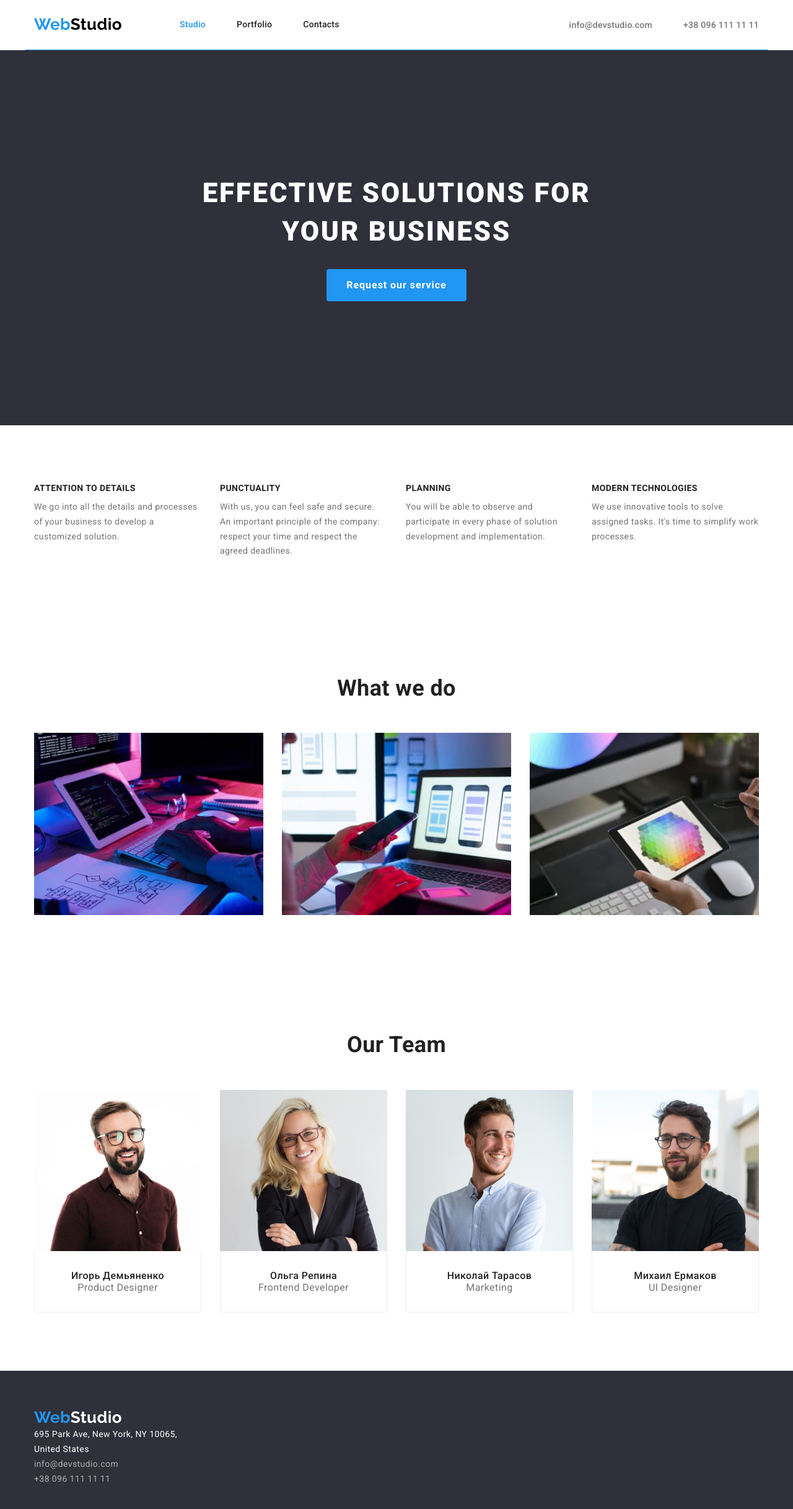
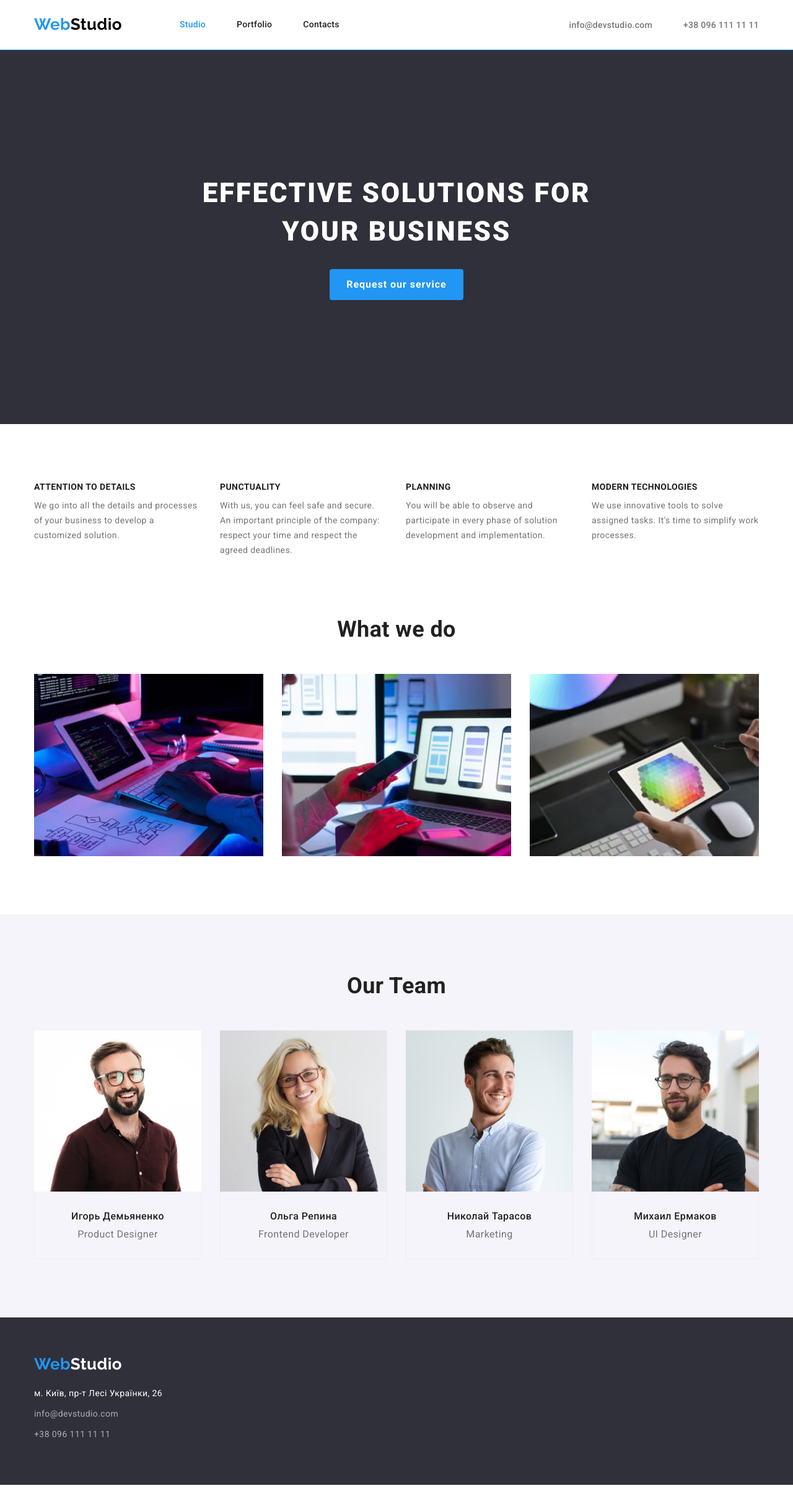
Before and after one commit to NataliaTalia/goit-markup-hw-03, a plain HTML site: page index.html in a window 1280 px wide. Shown: the whole page at 62% size. After the commit the page ends 2395 px from the top, so only its background shows below. Drawn offline with nearby package versions, Linux system fonts and the light colour scheme.

Commit message:
fixed according to mentor's feedback

```diff
--- a/css/styles.css
+++ b/css/styles.css
@@ -56,9 +56,13 @@ ul {
 /* Header */
 
 .header {
+
+  border-bottom: 1px solid var(--main-brand-color);
+}
+
+.header-container {
   display: flex;
   align-items: center;
-  border-bottom: 1px solid var(--main-brand-color);
 }
 
 .navigation {
@@ -83,6 +87,8 @@ ul {
   font-weight: 700;
   font-size: 26px;
   line-height: 1.2;
+  padding-top: 24px;
+  padding-bottom: 25px;
 }
 
 .logo:hover,
@@ -163,6 +169,9 @@ ul {
 }
 
 .button {
+  display: flex;
+  align-items: center;
+  justify-content: center;
   color: #ffffff;
   background-color: var(--main-brand-color);
   cursor: pointer;
@@ -171,14 +180,18 @@ ul {
   font-size: 16px;
   line-height: 2;
   letter-spacing: 0.06em;
-  padding: 10px 32px;
   border-radius: 4px;
   border: none;
+  width: 216px;
+  height: 50px;
+  margin-right: auto;
+  margin-left: auto;
 }
 
 .button:hover,
 .button:focus {
-  color: var(--paragraph-color);
+  color: var(--primary-white-color);
+  background-color: #188CE8;
 }
 
 /* sections */
@@ -186,20 +199,20 @@ ul {
 /*ADVANTAGES*/
 
 .advantages {
+  padding-bottom: 0;
+}
+
+.adv-list {
   display: flex;
   gap: 30px;
   flex-wrap: wrap;
+
 }
 
-.adv-list {
-  width: 270px;
-
-  align-items: center;
+.adv-item {
+  flex-basis: calc((100% - 30px*3)/4);
 }
 
-.section.team {
-  background-color: #f5f4fa;
-}
 
 .section-title {
   color: var(--default-text-color);
@@ -274,15 +287,18 @@ ul {
 
 /*TEAM*/
 
+.team-section {
+  background-color: #F5F4FA;
+}
 
 .team {
   display: flex;
   flex-wrap: wrap;
+  gap: 30px;
 }
 
 .team-member {
-  margin-right: 30px;
-  margin-bottom: 30px;
+  flex-basis: calc((100% - 30px*3)/4);
 }
 
 .team :nth-child(4n) {
@@ -300,9 +316,7 @@ ul {
   border-bottom-right-radius: 4px;
 }
 
-.team :nth-last-child(-n+4) {
-  margin-bottom: 0;
-}
+
 
 
 
@@ -341,19 +355,13 @@ ul {
 .projects {
   display: flex;
   flex-wrap: wrap;
+  gap: 30px;
 }
 
-.projects :nth-child(3n) {
-  margin-right: 0;
-}
 
-.projects :nth-last-child(-n + 3) {
-  margin-bottom: 0;
-}
 
 .project-card {
-  margin-right: 30px;
-  margin-bottom: 30px;
+  flex-basis: calc((100% - 30px*2)/3);
 }
 
 .project-descr {
@@ -388,11 +396,16 @@ ul {
 
 .footer {
   background-color: var(--hero-footer);
+  padding-top: 60px;
+  padding-bottom: 60px;
 }
 
-.footer-container {
-  padding-top: 60px;
-  padding-bottom: 60px;
+.logo-footer {
+  display: block;
+  margin-bottom: 20px;
+  padding-top: 0;
+  padding-bottom: 0;
+
 }
 
 .white {
@@ -404,11 +417,15 @@ ul {
   font-style: normal;
   font-weight: 400;
   line-height: 1.7;
+
 }
 
 .address .address-title {
   color: #ffffff;
   text-decoration: none;
+
+  display: block;
+  margin-bottom: 9px;
 }
 
 .address-title:hover,
@@ -424,3 +441,13 @@ ul {
 .address-title.tel:hover {
   color: var(--main-brand-color);
 }
+
+.address-item {
+
+  margin-bottom: 9px;
+
+}
+
+.address-item:last-child {
+  margin-bottom: 0;
+}
--- a/index.html
+++ b/index.html
@@ -22,8 +22,8 @@
   </head>
 
   <body>
-    <header>
-      <div class="container header">
+    <header class="header">
+      <div class="container header-container">
         <nav class="navigation">
           <a href="./index.html" class="logo"
             >Web<span class="black">Studio</span></a
@@ -60,10 +60,10 @@
         </div>
       </section>
 
-      <section class="section">
+      <section class="section advantages">
         <div class="container">
           <h2 class="section-title visually-hidden">Наші переваги</h2>
-          <div class="advantages">
+
             <ul class="adv-list">
               <li class="adv-item">
                 <h3 class="title">Attention to details</h3>
@@ -72,9 +72,7 @@
                   develop a customized solution.
                 </p>
               </li>
-            </ul>
 
-            <ul class="adv-list">
               <li class="adv-item">
                 <h3 class="title">Punctuality</h3>
                 <p class="text">
@@ -83,9 +81,7 @@
                   deadlines.
                 </p>
               </li>
-            </ul>
 
-            <ul class="adv-list">
               <li class="adv-item">
                 <h3 class="title">Planning</h3>
                 <p class="text">
@@ -93,9 +89,7 @@
                   solution development and implementation.
                 </p>
               </li>
-            </ul>
 
-            <ul class="adv-list">
               <li class="adv-item">
                 <h3 class="title">Modern technologies</h3>
                 <p class="text">
@@ -104,7 +98,7 @@
                 </p>
               </li>
             </ul>
-          </div>
+
         </div>
       </section>
 
@@ -141,7 +135,7 @@
         </div>
       </section>
 
-      <section class="section">
+      <section class="section team-section">
         <div class="container">
           <h2 class="section-title">Our Team</h2>
           <ul class="team">
@@ -203,27 +197,27 @@
 
     <footer class="footer">
       <div class="container footer-container">
-        <a href="./index.html" class="logo"
+        <a href="./index.html" class="logo logo-footer"
           >Web<span class="white">Studio</span></a
         >
 
         <address>
           <ul class="address">
-            <li>
+            <li class="address-item">
               <a
                 href="https://goo.gl/maps/2ozX1iyW8z7ysF988"
                 target="_blank"
                 class="address-title"
                 rel="noreferrer noopener nofollower"
-                >695 Park Ave, New York, NY 10065,<br />United States</a
+                >м. Київ, пр-т Лесі Українки, 26</a
               >
             </li>
-            <li>
+            <li class="address-item">
               <a href="mailto:info@devstudio.com" class="address-title tel"
                 >info@devstudio.com</a
               >
             </li>
-            <li>
+            <li class="address-item">
               <a href="tel:+380961111111" class="address-title tel"
                 >+38 096 111 11 11</a
               >
```
Also changed, not shown: portfolio.html (+7 -7 lines).
